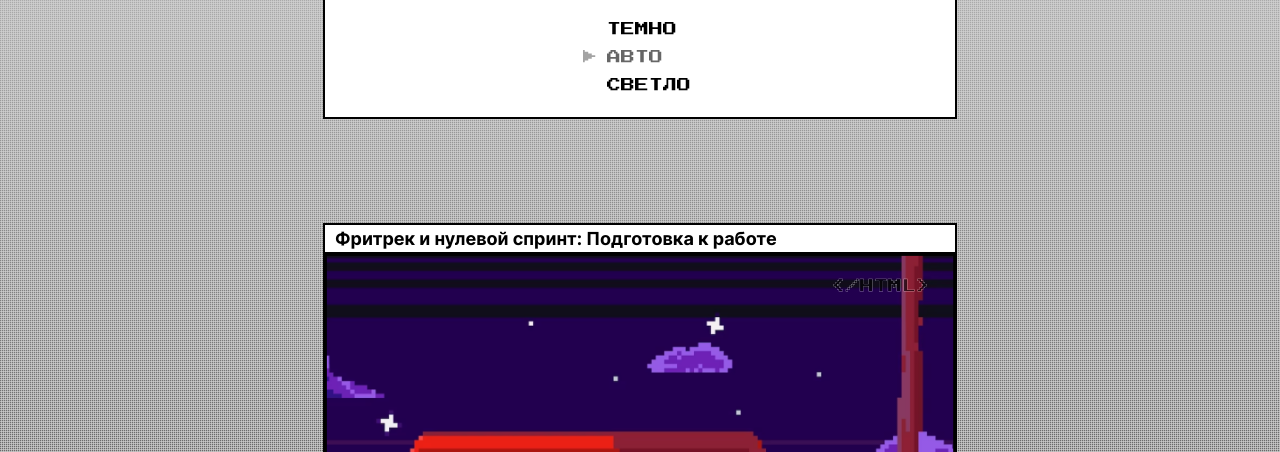
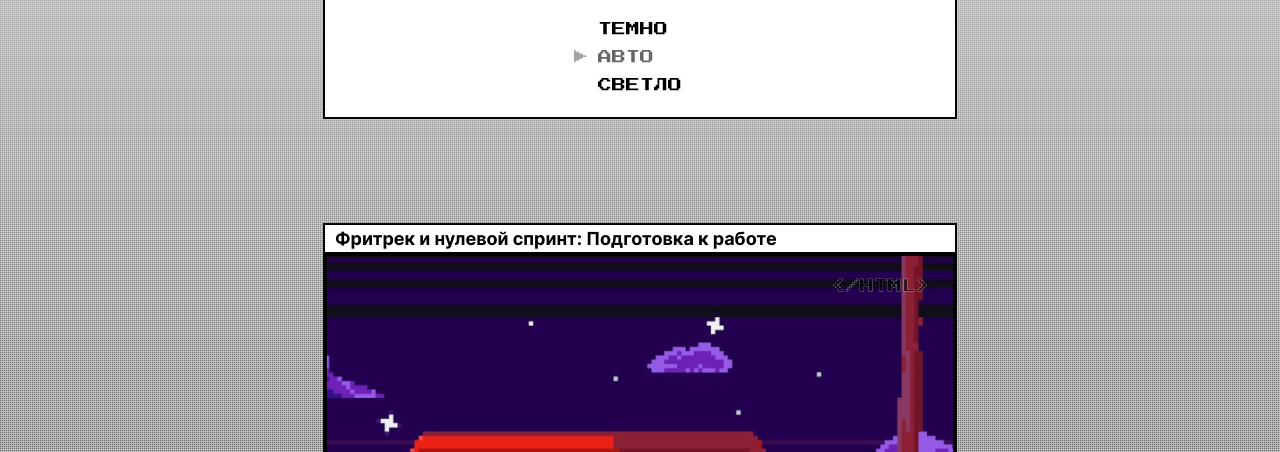
Before and after one commit to sashapetrova28/zakrivayuschiy-teg-f, a plain HTML site: page index.html in a window 1280 px wide. Shown: the part 348-800 px from the top of the page. Drawn offline with Linux system fonts and the light colour scheme.

Commit message:
final version 4.0

```diff
--- a/styles/style.css
+++ b/styles/style.css
@@ -69,8 +69,6 @@
   display: grid;
   justify-content: center;
   padding-block-end: 25px;
-  padding-inline-start: 315px;
-  padding-inline-end: 297px;
 }
 
 .theme-menu__list {
@@ -410,3 +408,9 @@ dialog::backdrop {
     margin-block-start: 100px;
   }
 }
+
+/* @media (width >= 377px) and (width <= 695px) {
+  .page {
+    width: 100%;
+  }
+} */
```
